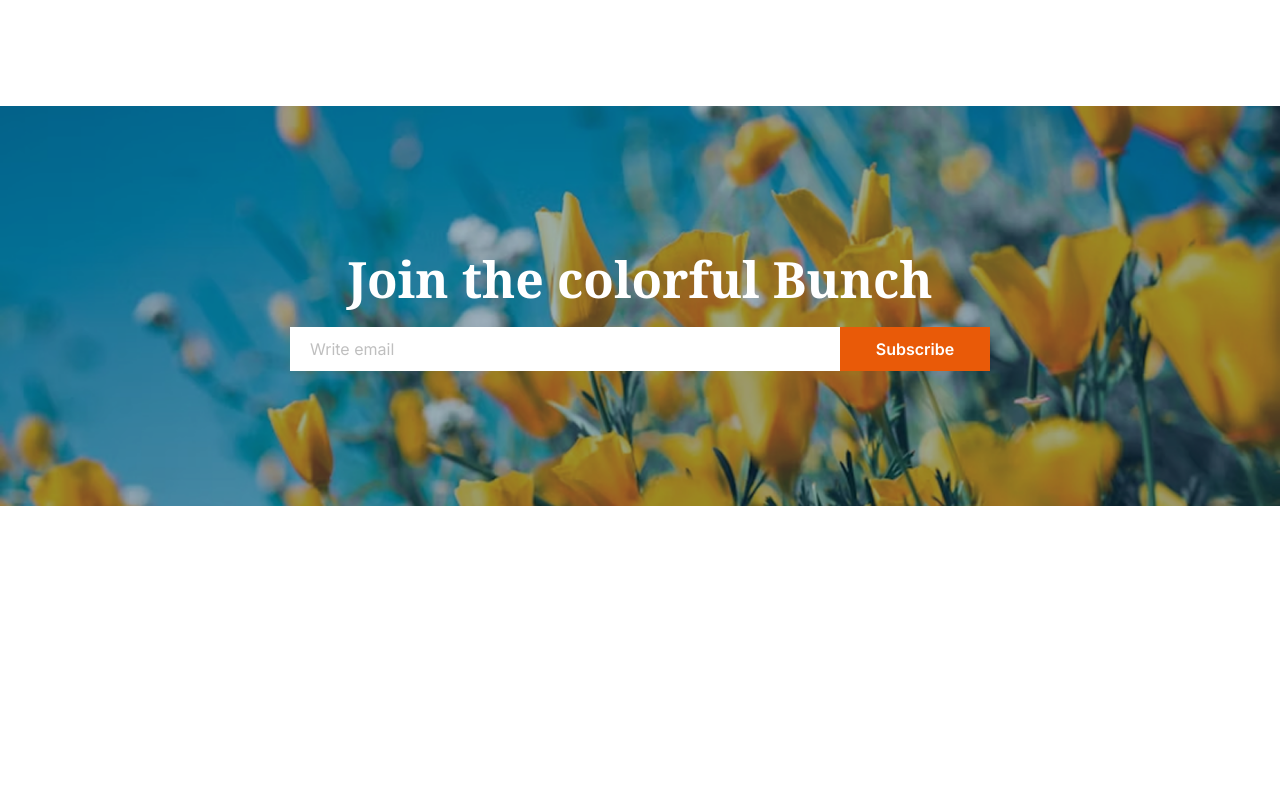
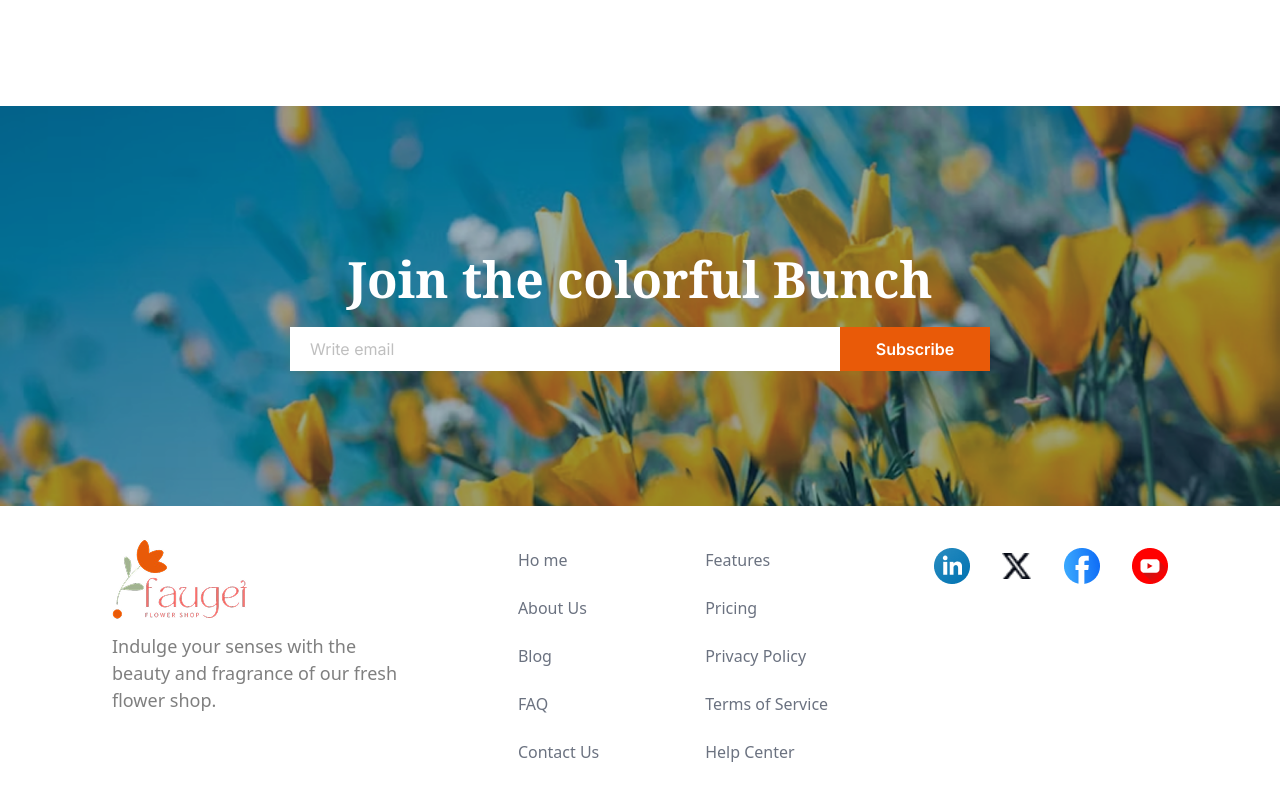
Before and after one commit to imjhrakib/B12A02-Responsive-Flowers, a plain HTML site: page index.html in a window 1280 px wide. Shown: the part 3150-3956 px from the top of the page. Before the commit the page ends 3656 px from the top, so only its background shows below. Drawn offline with nearby package versions, Linux system fonts and the light colour scheme.

Commit message:
added footer section

```diff
--- a/index.html
+++ b/index.html
@@ -214,10 +214,43 @@
         <div class="relative z-10 flex flex-col items-center justify-center h-full text-center">
           <h1 class="noto-serif font-bold text-[50px] text-[#FFFFFF] mb-2.5">Join the colorful Bunch</h1>
           <div class="flex justify-between">
-            <input type="email" name="" id="" placeholder="Write email" class="bg-[#FFFFFF] w-[550px] placeholder:p-5 description-color inter text-[16px] text-normal">
+            <input type="email" name="" id="" placeholder="Write email"
+              class="bg-[#FFFFFF] w-[550px] placeholder:p-5 description-color inter text-[16px] text-normal">
             <button class="btn-primary p-6 w-[150px]">Subscribe</button>
           </div>
         </div>
+      </div>
+    </section>
+    <!-- footer -->
+    <section class="flex items-center justify-between mx-28 h-[300px]">
+      <div class="mt-[-60px]">
+        <img src="./assets/logo.png" alt="" class="mb-3">
+        <h5 class="w-[300px] description-color text-[18px]">Indulge your senses with the <br>beauty and fragrance of our
+          fresh <br>flower shop. </h5>
+      </div>
+      <div>
+        <ul class="text-[rgba(107,_114,_128,_1)] flex flex-col gap-6">
+          <li><a href="#home">Ho me</a></li>
+          <li><a href="#about-us">About Us</a></li>
+          <li><a href="#blog">Blog</a></li>
+          <li><a href="#faq">FAQ</a></li>
+          <li><a href="#contact-us">Contact Us</a></li>
+        </ul>
+      </div>
+      <div>
+        <ul class="text-[rgba(107,_114,_128,_1)] flex flex-col gap-6">
+          <li><a href="#features">Features</a></li>
+          <li><a href="#pricing"></a>Pricing</li>
+          <li><a href="#privacy"></a>Privacy Policy</li>
+          <li><a href="#terms"></a>Terms of Service</li>
+          <li><a href="#help-center"></a>Help Center</li>
+        </ul>
+      </div>
+      <div class="mt-[-180px] flex gap-8 items-center">
+        <div><img width="36px" height="36px" src="./assets/icon-linkedin.png" alt=""></div>
+        <div><img width="30px" height="5px" src="./assets/icon-twitter.png" alt=""></div>
+        <div><img width="36px" height="36px" src="./assets/icon-facebook.png" alt=""></div>
+        <div><img width="36px" height="36px" src="./assets/icon-youtube.png" alt=""></div>
       </div>
     </section>
   </footer>
```
